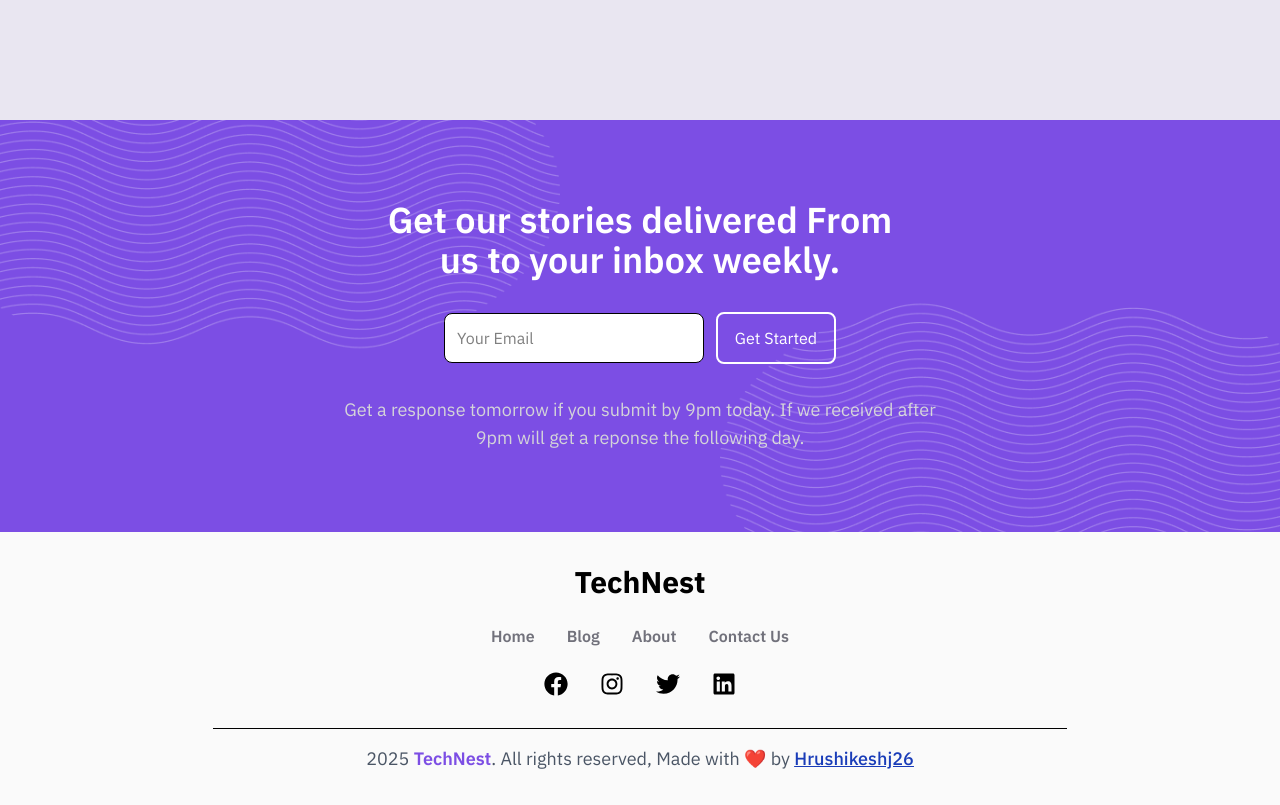
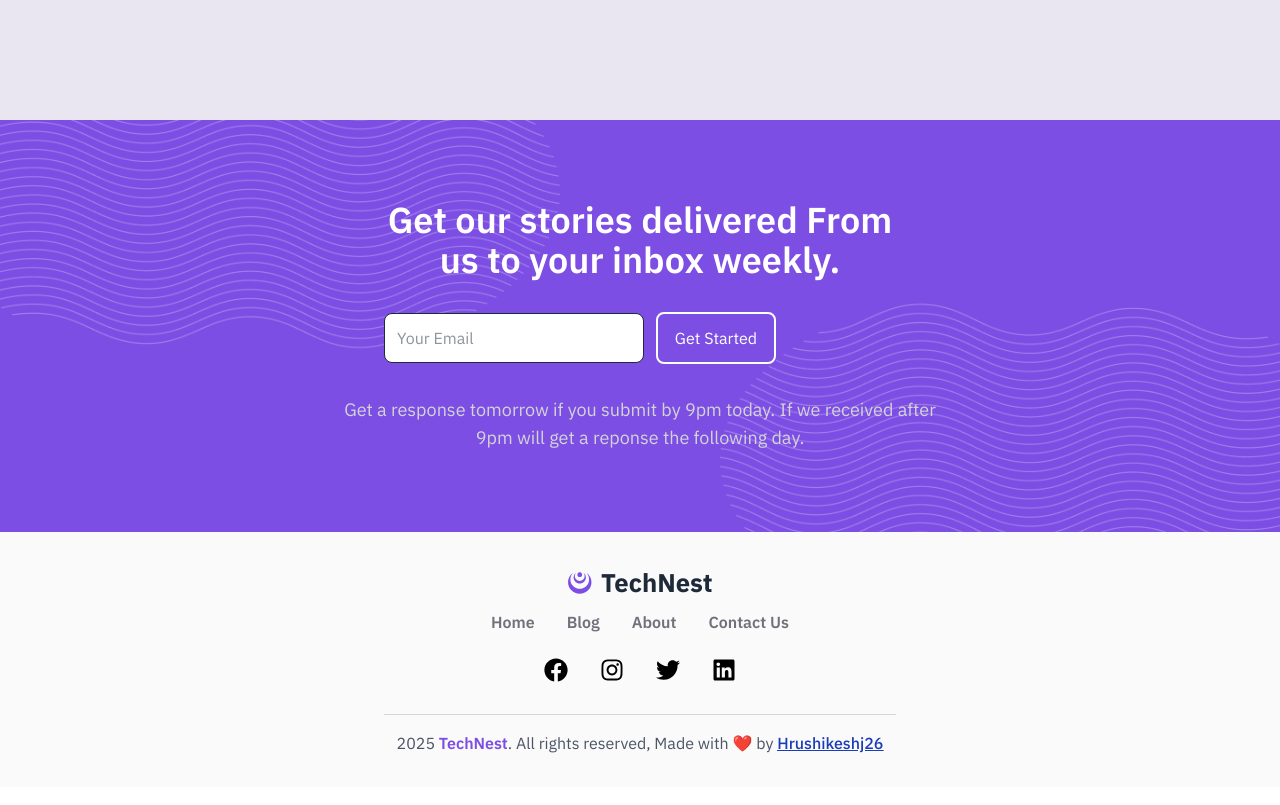
Before and after one commit to Hrushikeshj26/TechNest, a React (Vite) app: page /contact in a window 1280 px wide. Shown: the part 1460-2265 px from the top of the page. Built offline with nearby package versions, Linux system fonts and the light colour scheme.

Commit message:
visual changes

```diff
--- a/src/components/Footer.jsx
+++ b/src/components/Footer.jsx
@@ -1,55 +1,68 @@
-import React from 'react'
-import Maskg from '../assets/Maskg.png'
-import { FaFacebook, FaInstagram, FaLinkedin, FaTwitter } from 'react-icons/fa'
+import React from 'react';
+import Maskg from '../assets/Maskg.png';
+import { FaFacebook, FaInstagram, FaLinkedin, FaTwitter } from 'react-icons/fa';
+import { GiNestedEclipses } from 'react-icons/gi';
+import { Link } from 'react-router-dom';
 
 function Footer() {
   return (
-    <div className='w-full h-full mt-25 bg-zinc-50'>
-        <div className='bg-[#7C4EE4] flex gap-8 flex-col p-20 items-center relative'>
+    <div className='w-full h-full mt-25 bg-zinc-50 font-sans'>
+      {/* Top Section: Newsletter/Subscription */}
+      <div className='bg-[#7C4EE4] flex flex-col gap-4 md:gap-8 p-8 md:p-12 lg:p-20 items-center relative overflow-hidden text-white'>
+        {/* Mask images - positioned absolutely and adjusted for responsiveness */}
         <img
-            className='absolute top-0 left-0 w-[35rem]'
+          className='absolute top-0 left-0 w-40 md:w-64 lg:w-[35rem] opacity-30 sm:opacity-50 lg:opacity-100'
           src={Maskg}
           alt="decoration mask"
         />
         <img
-            className='absolute bottom-0 right-0 w-[35rem] rotate-180'
+          className='absolute bottom-0 right-0 w-40 md:w-64 lg:w-[35rem] rotate-180 opacity-30 sm:opacity-50 lg:opacity-100'
           src={Maskg}
           alt="decoration mask"
         />
 
-            <h1 className='text-4xl font-semibold text-white text-center'>Get our stories delivered From <br /> us to your inbox weekly.</h1>
-            <form action="">
+        <h1 className='text-2xl md:text-3xl lg:text-4xl font-semibold text-center z-10'>
+          Get our stories delivered From <br className="hidden sm:block" /> us to your inbox weekly.
+        </h1>
+        <form className="flex flex-col sm:flex-row gap-4 sm:gap-3 items-center w-full max-w-lg z-10">
           <input
-                className='border p-3 w-65 bg-white rounded-lg text-start mr-3'
+            className='border p-3 w-full sm:w-65 bg-white rounded-lg text-start text-gray-800 focus:outline-none focus:ring-2 focus:ring-[#5E2DB8]'
             type='email'
             placeholder='Your Email'
           />
-                <button className='border-2 text-white p-3 w-30 rounded-lg'>Get Started</button>
+          <button className='border-2 border-white text-white p-3 w-full sm:w-30 rounded-lg hover:bg-white hover:text-[#7C4EE4] transition-colors'>
+            Get Started
+          </button>
         </form>
-            <p className='text-lg text-zinc-300 text-center'>Get a response tomorrow if you submit by 9pm today. If we received after <br /> 9pm will get a reponse the following day.</p>
+        <p className='text-sm md:text-base lg:text-lg text-zinc-300 text-center z-10'>
+          Get a response tomorrow if you submit by 9pm today. If we received after <br className="hidden md:block" /> 9pm will get a reponse the following day.
+        </p>
       </div>
-        <div className='py-8 flex flex-col items-center justify-center'>
-            <h1 className='text-3xl font-bold mb-4'>TechNest</h1>
-            <ul className='flex gap-8 my-2 font-semibold text-zinc-500 cursor-pointer'>
-                <li className='hover:text-[#7C4EE4]'>Home</li>
-                <li className='hover:text-[#7C4EE4]'>Blog</li>
-                <li className='hover:text-[#7C4EE4]'>About</li>
-                <li className='hover:text-[#7C4EE4]'>Contact Us</li>
+
+      {/* Bottom Section: Brand, Navigation, Socials, Copyright */}
+      <div className='py-8 px-4 sm:px-6 lg:px-8 flex flex-col items-center justify-center'>
+        <Link to={"/"} className='text-[1.6rem] font-bold text-gray-800 flex items-center gap-2'>
+      <GiNestedEclipses className='text-[#7C4EE4]'/> TechNest</Link>
+        <ul className='flex flex-wrap justify-center gap-4 sm:gap-6 md:gap-8 my-2 font-semibold text-zinc-500 cursor-pointer'>
+          <li className='hover:text-[#7C4EE4] transition-colors'><a href="/">Home</a></li>
+          <li className='hover:text-[#7C4EE4] transition-colors'><a href="/blogs">Blog</a></li>
+          <li className='hover:text-[#7C4EE4] transition-colors'><a href="/about">About</a></li>
+          <li className='hover:text-[#7C4EE4] transition-colors'><a href="/contact">Contact Us</a></li>
         </ul>
-            <ul className='flex gap-8 my-4 cursor-pointer'>
-                <FaFacebook className='text-2xl hover:text-[#7C4EE4]'/>
-                <FaInstagram className='text-2xl hover:text-[#7C4EE4]'/>
-                <FaTwitter className='text-2xl hover:text-[#7C4EE4]'/>
-                <FaLinkedin className='text-2xl hover:text-[#7C4EE4]'/>
+        <ul className='flex gap-6 sm:gap-8 my-4 cursor-pointer'>
+          <FaFacebook className='text-xl md:text-2xl hover:text-[#7C4EE4] transition-colors' />
+          <FaInstagram className='text-xl md:text-2xl hover:text-[#7C4EE4] transition-colors' />
+          <FaTwitter className='text-xl md:text-2xl hover:text-[#7C4EE4] transition-colors' />
+          <FaLinkedin className='text-xl md:text-2xl hover:text-[#7C4EE4] transition-colors' />
         </ul>
-            <hr className='bg-black w-2/3 my-4' />
-            <div className="text-gray-600 text-lg">
+        <hr className='bg-gray-300 h-px w-full max-w-lg my-4 border-0' /> {/* Adjusted hr styling */}
+        <div className="text-gray-600 text-sm md:text-base text-center">
           {new Date().getFullYear()} <span className="text-[#7C4EE4] font-semibold">TechNest</span>. All rights reserved,
-                Made with ❤️ by <span className="text-blue-800 underline font-medium"><a href="https://github.com/Hrushikeshj26">Hrushikeshj26</a></span>
+          Made with ❤️ by <span className="text-blue-800 underline font-medium"><a href="https://github.com/Hrushikeshj26" target="_blank" rel="noopener noreferrer">Hrushikeshj26</a></span>
         </div>
       </div>
     </div>
-  )
+  );
 }
 
-export default Footer
+export default Footer;
```
Lines whose indentation alone changed are shown as unchanged.
